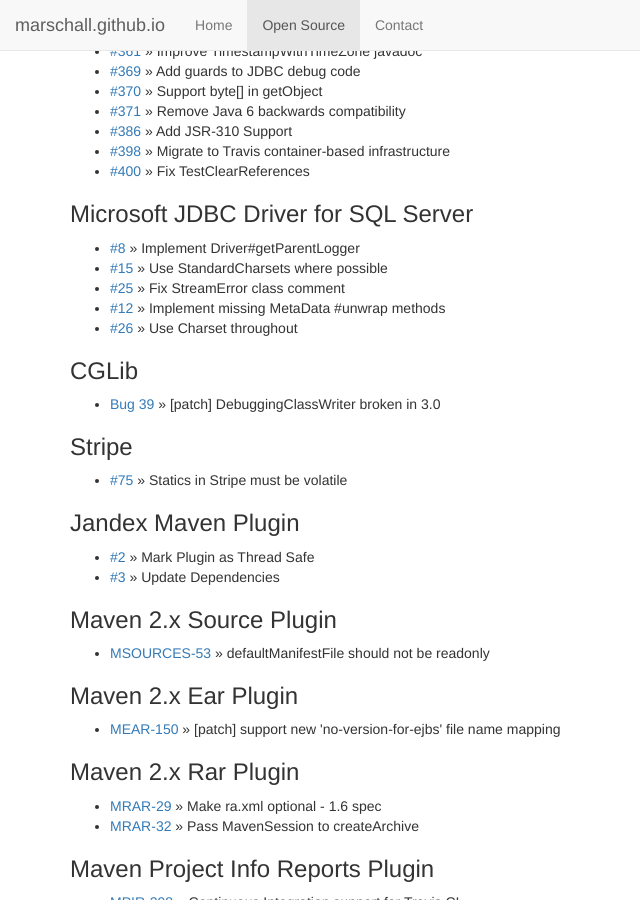
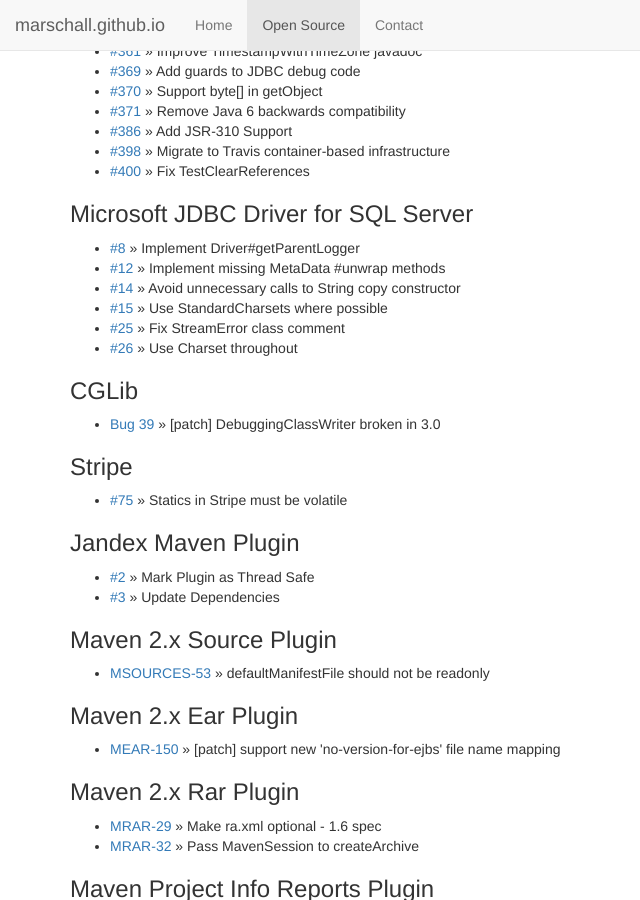
Before and after one commit to marschall/marschall.github.com, a Jekyll site: the page built from open-source.html, in a window 1280 px wide and 900 px high, scrolled down 4303 px. Shown: the whole window, without its empty margins (0-640 px from the left). Built offline with Jekyll 4.4.1, drawn with Linux system fonts in a browser that asks for light colours.

Commit message:
add more mssql, sort mssql

```diff
--- a/open-source.html
+++ b/open-source.html
@@ -274,10 +274,11 @@
 <h3>Microsoft JDBC Driver for SQL Server</h3>
 <ul>
   <li><a href="https://github.com/Microsoft/mssql-jdbc/pull/8">#8</a> &raquo; Implement Driver#getParentLogger</li>
+  <li><a href="https://github.com/Microsoft/mssql-jdbc/pull/12">#12</a> &raquo; Implement missing MetaData #unwrap methods</li>
+  <li><a href="https://github.com/Microsoft/mssql-jdbc/pull/14">#14</a> &raquo; Avoid unnecessary calls to String copy constructor</li>
   <li><a href="https://github.com/Microsoft/mssql-jdbc/pull/15">#15</a> &raquo; Use StandardCharsets where possible</li>
   <li><a href="https://github.com/Microsoft/mssql-jdbc/pull/25">#25</a> &raquo; Fix StreamError class comment</li>
-  <li><a href="https://github.com/Microsoft/mssql-jdbc/pull/12">#12</a> &raquo; Implement missing MetaData #unwrap methods</li>
-  <li><a href="https://github.com/Microsoft/mssql-jdbc/pull/26">#26</a> &raquo; Use Charset throughout</li>
+  <li><a href="https://github.com/Microsoft/mssql-jdbc/pull/26">#26</a> &raquo; Use Charset throughout</li></ul>
 </ul>
 <h3>CGLib</h3>
 <ul>
```
